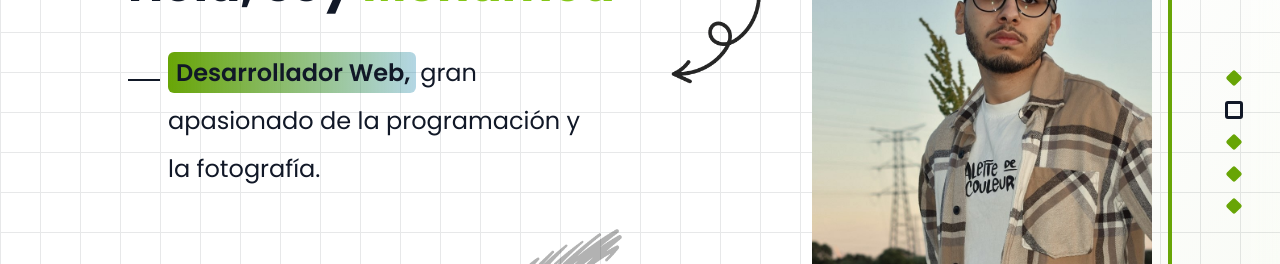
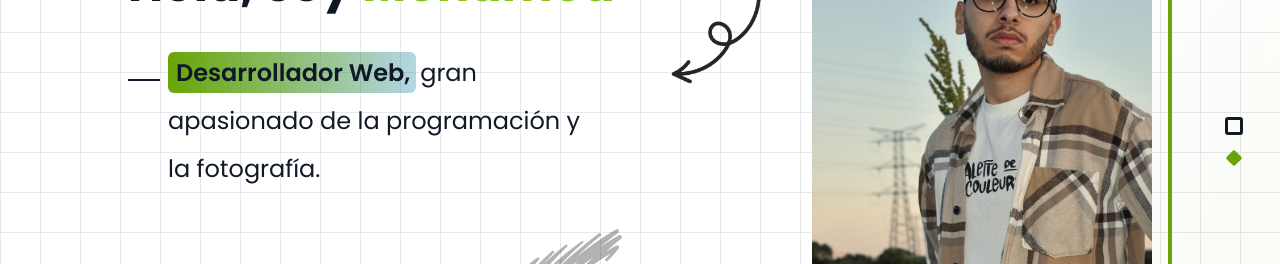
Before and after one commit to webdevmohamed/portfolio, a Vue app: page / in a window 1280 px wide. Shown: the part 248-512 px from the top of the page. Built offline with nearby package versions, Linux system fonts and the light colour scheme.

Commit message:
Added Sticky scroll to defined sections, hide scrollbar and reformat code in base.css

```diff
--- a/src/assets/base.css
+++ b/src/assets/base.css
@@ -35,7 +35,3 @@ body {
   background-color: var(--background);
   color: var(--foreground);
 }
-
-@tailwind base;
-@tailwind components;
-@tailwind utilities;
--- a/src/assets/main.css
+++ b/src/assets/main.css
@@ -4,36 +4,16 @@
 @tailwind components;
 @tailwind utilities;
 
-/* #app {
-  max-width: 1280px;
-  margin: 0 auto;
-  padding: 2rem;
-  font-weight: normal;
-} */
-
-a,
-.green {
-  text-decoration: none;
-  color: hsla(160, 100%, 37%, 1);
-  transition: 0.4s;
-  padding: 3px;
+/* Styles to hide scrollbar */
+html {
+  overflow: hidden;
 }
 
-@media (hover: hover) {
-  a:hover {
-    background-color: hsla(160, 100%, 37%, 0.2);
-  }
+body {
+  overflow-y: scroll;
+  scrollbar-width: none;
 }
 
-/* @media (min-width: 1024px) {
-  body {
-    display: flex;
-    place-items: center;
-  }
-
-  #app {
-    display: grid;
-    grid-template-columns: 1fr 1fr;
-    padding: 0 2rem;
-  }
-} */
+body::-webkit-scrollbar {
+  display: none;
+}
--- a/src/components/NavigationDots.vue
+++ b/src/components/NavigationDots.vue
@@ -2,36 +2,50 @@
     <div class="fixed right-10 top-1/2 transform -translate-y-1/2 flex flex-col items-center">
         <div v-for="(section, index) in sections" :key="index" :class="[
             'w-3 h-3 rounded-sm mb-5 transition-all duration-300 border-2 cursor-pointer',
-            activeSection === section ? 'bg-transparent border-foreground scale-150' : 'bg-primary border-primary rotate-45'
-        ]" @click="scrollToSection(section)"></div>
+            currentSectionIndex === index ? 'bg-transparent border-foreground scale-150' : 'bg-primary border-primary rotate-45'
+        ]" @click="scrollToSection(index)"></div>
     </div>
 </template>
 
 <script setup>
-import { ref } from 'vue';
+import { onMounted, onUnmounted, ref } from 'vue';
 
-const sections = ['home', 'about', 'services', 'experience', 'contact'];
-const activeSection = ref('home'); // Cambia esto según la sección activa
+const sections = ['home', 'about'];
+const currentSectionIndex = ref(0);
 
-const scrollToSection = (section) => {
+const handleScroll = (event) => {
+    const delta = Math.sign(event.deltaY); // Determina la dirección del scroll
+    if (delta > 0 && currentSectionIndex.value < sections.length - 1) {
+        // Scroll hacia abajo
+        currentSectionIndex.value++;
+    } else if (delta < 0 && currentSectionIndex.value > 0) {
+        // Scroll hacia arriba
+        currentSectionIndex.value--;
+    }
+
+    const targetSection = document.getElementById(sections[currentSectionIndex.value]);
+    if (targetSection) {
+        targetSection.scrollIntoView({ behavior: 'smooth' });
+    }
+};
+
+
+const scrollToSection = (sectionIndex) => {
+    currentSectionIndex.value = sectionIndex;
+    const section = sections[currentSectionIndex.value];
     const element = document.getElementById(section);
     if (element) {
         element.scrollIntoView({ behavior: 'smooth' });
     }
 };
 
-// Escucha el evento de scroll para actualizar la sección activa
-window.addEventListener('scroll', () => {
-    const scrollY = window.scrollY;
-    sections.forEach((section) => {
-        const element = document.getElementById(section);
-        if (element) {
-            const { top, bottom } = element.getBoundingClientRect();
-            if (top <= window.innerHeight / 2 && bottom >= window.innerHeight / 2) {
-                activeSection.value = section;
-            }
-        }
-    });
+
+onMounted(() => {
+    window.addEventListener('wheel', handleScroll);
+});
+
+onUnmounted(() => {
+    window.removeEventListener('wheel', handleScroll);
 });
 </script>
 
```
